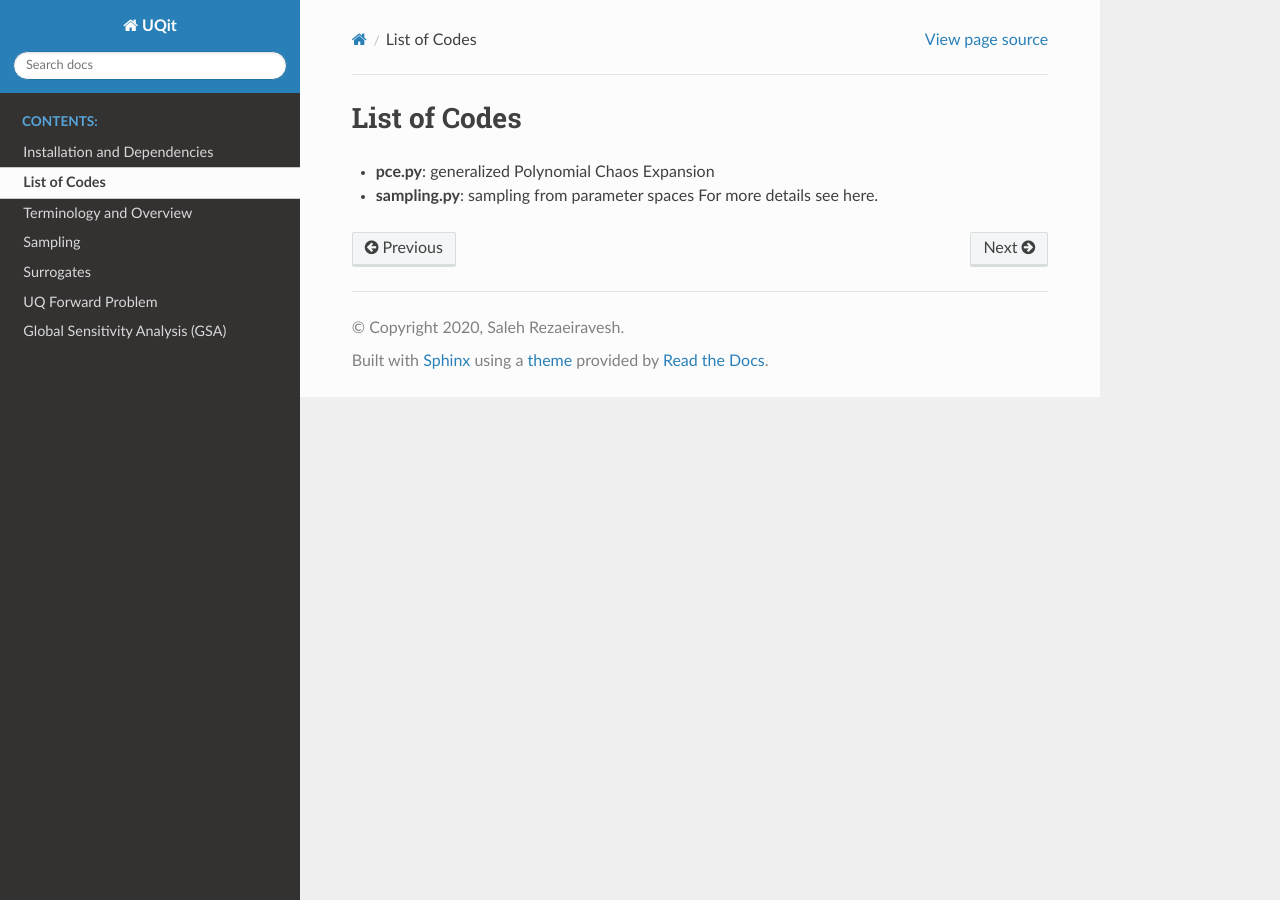
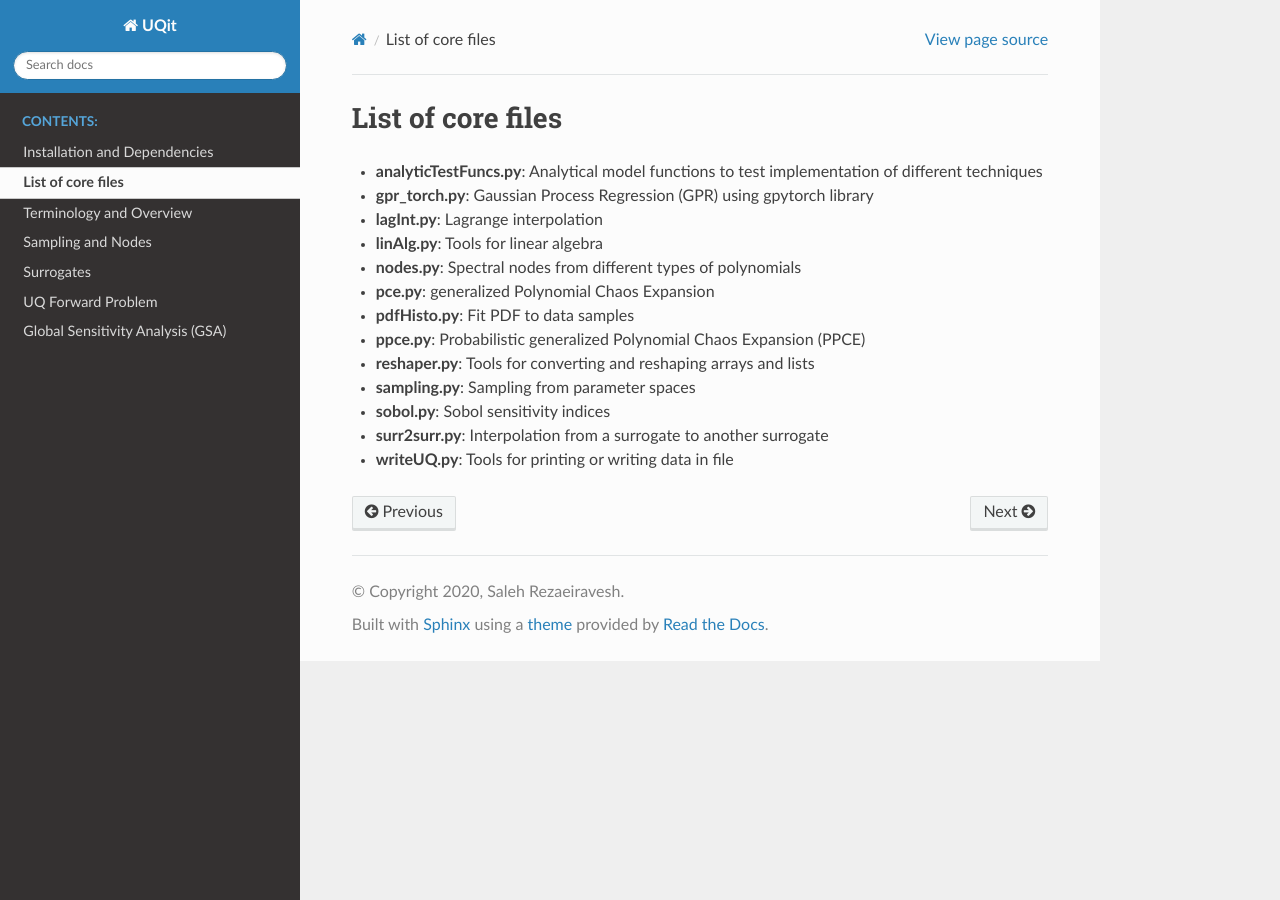
Before and after one commit to KTH-Nek5000/UQit, a Sphinx documentation site: the page built from docs/source/UQit_core_/codes_list.rst, in a window 1280 px wide. Built offline with Sphinx 7.4.7 and the Read the Docs theme 2.0.0, drawn with Linux system fonts in a browser that asks for light colours.

Commit message:
docstring added

```diff
--- a/docs/source/UQit_core_/codes_list.rst
+++ b/docs/source/UQit_core_/codes_list.rst
@@ -1,7 +1,30 @@
-=============
-List of Codes
-=============
+==================
+List of core files
+==================
 
-* **pce.py**: generalized Polynomial Chaos Expansion
-* **sampling.py**: sampling from parameter spaces
-  For more details see here.
+* **analyticTestFuncs.py**:
+  Analytical model functions to test implementation of different techniques
+* **gpr_torch.py**:
+  Gaussian Process Regression (GPR) using gpytorch library
+* **lagInt.py**:
+  Lagrange interpolation
+* **linAlg.py**:
+  Tools for linear algebra
+* **nodes.py**:
+  Spectral nodes from different types of polynomials
+* **pce.py**:
+  generalized Polynomial Chaos Expansion
+* **pdfHisto.py**:
+  Fit PDF to data samples
+* **ppce.py**:
+  Probabilistic generalized Polynomial Chaos Expansion (PPCE)
+* **reshaper.py**:
+  Tools for converting and reshaping arrays and lists
+* **sampling.py**:
+  Sampling from parameter spaces
+* **sobol.py**:
+  Sobol sensitivity indices
+* **surr2surr.py**:
+  Interpolation from a surrogate to another surrogate
+* **writeUQ.py**:
+  Tools for printing or writing data in file
--- a/docs/source/conf.py
+++ b/docs/source/conf.py
@@ -10,10 +10,9 @@
 # add these directories to sys.path here. If the directory is relative to the
 # documentation root, use os.path.abspath to make it absolute, like shown here.
 #
-# import os
-# import sys
-# sys.path.insert(0, os.path.abspath('.'))
-
+import os
+import sys
+sys.path.insert(0, os.path.abspath('../../core/'))
 import sphinx_rtd_theme
 
 
@@ -33,8 +32,8 @@ release = '202010'
 # Add any Sphinx extension module names here, as strings. They can be
 # extensions coming with Sphinx (named 'sphinx.ext.*') or your custom
 # ones.
-extensions = ['nbsphinx'
-]
+#extensions = ['nbsphinx']
+extensions = ['nbsphinx','sphinx.ext.autodoc']
 
 # Add any paths that contain templates here, relative to this directory.
 templates_path = ['_templates']
```
Also changed, not shown: docs/source/UQit_core_/sampling.rst (+26 -2 lines), docs/source/UQit_core_/surrogate.rst (+40 -2 lines), docs/source/UQit_core_/uqFWD.rst (+37 -4 lines), docs/source/index.rst (+6 -4 lines).
